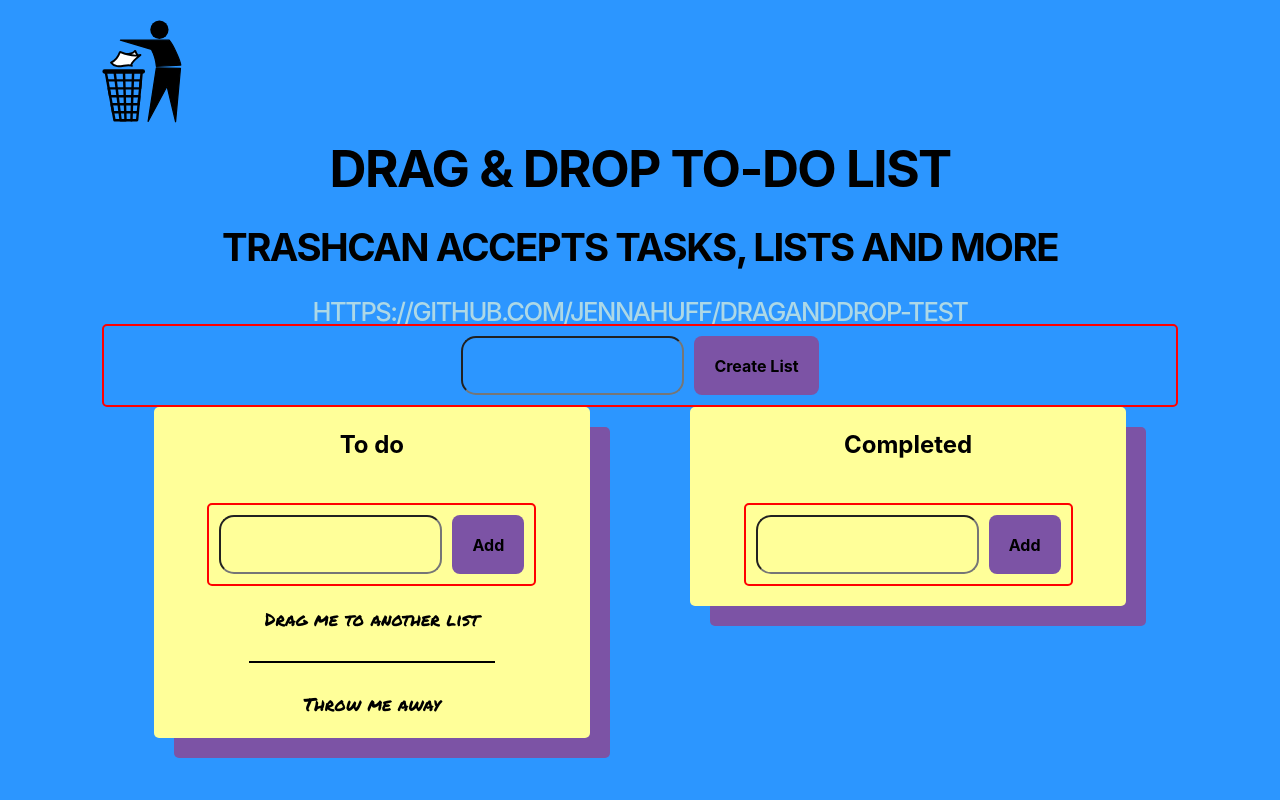
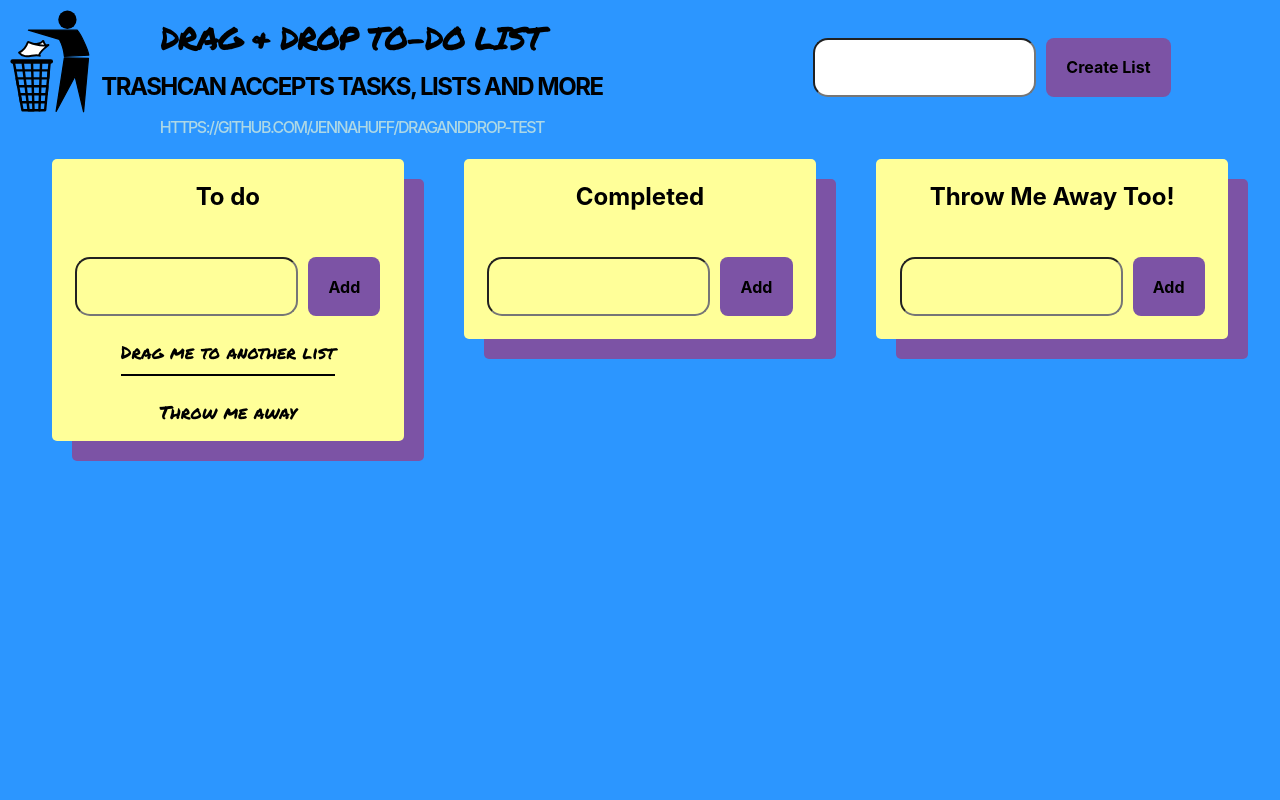
Before and after one commit to JennaHuff/reactdnd-todo, a React (Vite) app: page / in a window 1280 px wide. Shown: the top 800 px of the page. Built offline with nearby package versions, Linux system fonts and the light colour scheme.

Commit message:
refactor & css
Co-authored-by: Maxime PIGEON <maxpige@gmail.com>

```diff
--- a/src/App.css
+++ b/src/App.css
@@ -10,7 +10,8 @@
 
     background-color: #2c96ff;
     width: 100%;
-    padding-inline: 8vw;
+
+    /* padding-inline: 8vw; */
     padding-bottom: 8vw;
 }
 
@@ -35,7 +36,7 @@ button {
 .lists-grid {
     display: flex;
     justify-content: center;
-    gap: 100px;
+    gap: 60px;
     flex-wrap: wrap;
 }
 
--- a/src/components/TextInputButton.tsx
+++ b/src/components/TextInputButton.tsx
@@ -5,8 +5,7 @@ const StyledInput = styled.div`
     button {
         background-color: var(--bg-color-dark);
     }
-    padding: 10px;
-    border: 2px solid red;
+    padding: 8px;
     border-radius: 5px;
     display: flex;
     flex-wrap: wrap;
@@ -21,15 +20,21 @@ interface TextInputButtonProps {
 
 export function TextInputButton({ onConfirm, label }: TextInputButtonProps) {
     const [value, setNewValue] = useState("");
+
+    function handleConfirm() {
+        onConfirm(value);
+        setNewValue("");
+    }
+
     return (
         <StyledInput>
             <input
                 type="text"
                 onChange={(e) => setNewValue(e.target.value)}
-                onKeyUp={(e) => e.key === "Enter" && onConfirm(value)}
+                onKeyUp={(e) => e.key === "Enter" && handleConfirm()}
                 value={value}
             />
-            <button onClick={() => onConfirm(value)}>{label}</button>
+            <button onClick={handleConfirm}>{label}</button>
         </StyledInput>
     );
 }
--- a/src/pages/todo/TodoPage.tsx
+++ b/src/pages/todo/TodoPage.tsx
@@ -2,97 +2,104 @@ import { useState } from "react";
 import { DndProvider } from "react-dnd";
 import { HTML5Backend } from "react-dnd-html5-backend";
 import { v4 as uuidv4 } from "uuid";
-import { AddList } from "./components/Forms";
 import { List } from "./components/List";
 import { Title } from "./components/Title";
 import { Todo } from "./components/Todo";
 import { Trashcan } from "./components/Trashcan";
-import { ITask } from "./utils/types";
+import { LISTS, TASKS } from "./utils/constants";
+import { IItem, IList, ITask } from "./utils/types";
+import { TextInputButton } from "../../components/TextInputButton";
+import styled from "styled-components";
+
+const StyledHeader = styled.div`
+    input {
+        background-color: white;
+    }
+    position: absolute;
+    width: 100%;
+    display: flex;
+    align-items: center;
+    justify-content: space-around;
+    flex-wrap: wrap;
+`;
 
 export function TodoPage() {
-    const [lists, setLists] = useState([
-        "To do",
-        "Completed",
-        "Throw Me Away Too!",
-    ]);
+    const [lists, setLists] = useState<IList[]>(LISTS);
+    const [tasks, setTasks] = useState<ITask[]>(TASKS);
 
-    const [tasks, setTasks] = useState<ITask[]>([
-        { list: "To do", name: "Drag me to another list", id: uuidv4() },
-        { list: "To do", name: "Throw me away", id: uuidv4() },
-    ]);
-
-    function handleCreateList(newList: string, cleanFunction: () => void) {
+    function handleCreateList(newList: string) {
         if (newList.trim() === "") {
             alert("New list names should not be empty");
             return;
         }
 
-        if (lists.includes(newList)) {
-            alert("This list already exists");
-            return;
-        }
-
-        setLists((lists) => [...lists, newList]);
-        cleanFunction();
+        setLists((lists) => [
+            ...lists,
+            { id: uuidv4(), name: newList, type: "List" },
+        ]);
     }
 
-    function handleCreateTask(newItem: string, list: string) {
-        if (newItem.trim() !== "") {
+    function handleCreateTask(name: string, listId: string) {
+        if (name.trim() !== "") {
             setTasks((tasks) => [
                 ...tasks,
                 {
-                    list: list,
-                    name: newItem,
+                    listId,
+                    name,
                     id: uuidv4(),
+                    type: "Task",
                 },
             ]);
         }
     }
 
-    function handleDropTask(droppedTask: ITask, destinationList: string) {
+    function handleMoveTask(droppedTask: ITask, destinationListId: string) {
         setTasks((tasks) => [
             ...tasks.filter((task) => task.id !== droppedTask.id),
             {
-                list: destinationList,
-                name: droppedTask.name,
-                id: uuidv4(),
+                ...droppedTask,
+                listId: destinationListId,
             },
         ]);
     }
 
-    function handleDeleteTask(taskToDelete: ITask) {
-        setTasks((tasks) => [
-            ...tasks.filter((task) => task.id !== taskToDelete.id),
-        ]);
-    }
-
-    function handleDeleteList(listToDelete: string) {
-        setLists((lists) => [...lists.filter((list) => list !== listToDelete)]);
+    function handleDeleteItem(item: IItem) {
+        if (item.type === "List") {
+            setLists((lists) => [
+                ...lists.filter((list) => list.id !== item.id),
+            ]);
+        } else if (item.type === "Task") {
+            setTasks((tasks) => [
+                ...tasks.filter((task) => task.id !== item.id),
+            ]);
+        }
     }
 
     return (
         <DndProvider backend={HTML5Backend}>
-            <Trashcan
-                handleDeleteTask={handleDeleteTask}
-                handleDeleteList={handleDeleteList}
-            />
-            <Title />
-            <AddList handleCreateList={handleCreateList}></AddList>
-            <div className="lists-grid">
+            <StyledHeader>
+                <Title />
+                <TextInputButton
+                    label="Create List"
+                    onConfirm={(newlist) => handleCreateList(newlist)}
+                />
+            </StyledHeader>
+            <Trashcan handleDeleteItem={handleDeleteItem} />
+            <div className="lists-grid" style={{ margin: "50px" }}>
                 {lists.map((list) => (
                     <List
-                        key={uuidv4()}
-                        thisList={list}
+                        key={list.id}
+                        list={list}
                         handleCreateTask={handleCreateTask}
-                        handleDropTask={handleDropTask}
+                        handleMoveTask={handleMoveTask}
                     >
                         {tasks
-                            .filter((task) => task.list === list)
+                            .filter((task) => task.listId === list.id)
                             .map((task) => (
-                                <>
-                                    <Todo key={task.id} task={task} />
-                                    <hr key={uuidv4()} />
-                                </>
+                                <div className="task-and-hr" key={task.id}>
+                                    <Todo task={task} />
+                                    <hr />
+                                </div>
                             ))}
                     </List>
                 ))}
--- a/src/pages/todo/components/Forms.tsx
+++ /dev/null
@@ -1,34 +0,0 @@
-import { useState } from "react";
-import { TextInputButton } from "../../../components/TextInputButton";
-
-export function AddTask({
-    thisList,
-    handleCreateTask,
-}: {
-    thisList: string;
-    handleCreateTask(newItem: string, list: string): void;
-}) {
-    return (
-        <TextInputButton
-            label="Add"
-            onConfirm={(value) => handleCreateTask(value, thisList)}
-        />
-    );
-}
-
-export function AddList({
-    handleCreateList,
-}: {
-    handleCreateList(newList: string, cleanFunction: () => void): void;
-}) {
-    const [newList, setNewList] = useState("");
-
-    return (
-        <TextInputButton
-            label="Create List"
-            onConfirm={(newlist) =>
-                handleCreateList(newlist, () => setNewList(""))
-            }
-        />
-    );
-}
--- a/src/pages/todo/components/List.tsx
+++ b/src/pages/todo/components/List.tsx
@@ -1,22 +1,32 @@
 import { useDrag, useDrop } from "react-dnd";
 import React from "react";
-import { ITask } from "../utils/types";
-import { AddTask } from "./Forms";
+import { IList, ITask } from "../utils/types";
 import styled from "styled-components";
 import clsx from "clsx";
+import { TextInputButton } from "../../../components/TextInputButton";
 
 const StyledDrop = styled.div`
     display: flex;
     color: black;
     flex-direction: column;
     height: fit-content;
-    gap: 20px;
+    gap: 15px;
     align-items: center;
     background-color: var(--paper-color);
     box-shadow: 20px 20px var(--bg-color-dark);
     border-radius: 5px;
-    padding-inline: 15px;
-    padding-bottom: 20px;
+    padding-inline: 10px;
+    padding-bottom: 15px;
+    & .task-and-hr {
+        hr {
+            border: 1px solid black;
+        }
+    }
+    & .task-and-hr:last-child {
+        hr {
+            display: none;
+        }
+    }
 `;
 
 const StyledDrag = styled.div`
@@ -27,13 +37,6 @@ const StyledDrag = styled.div`
         word-wrap: anywhere;
         font-size: 24px;
     }
-    hr {
-        border: 1px solid black;
-        width: 60%;
-    }
-    hr:last-child {
-        display: none;
-    }
     &.dropable {
         opacity: 0.5;
     }
@@ -43,20 +46,20 @@ const StyledDrag = styled.div`
 `;
 
 export function List({
-    thisList,
+    list,
     handleCreateTask,
-    handleDropTask,
+    handleMoveTask,
     children,
 }: {
-    thisList: string;
-    handleCreateTask(newItem: string, list: string): void;
-    handleDropTask(task: ITask, list: string): void;
+    list: IList;
+    handleCreateTask(newItem: string, listId: string): void;
+    handleMoveTask(task: ITask, destinationListId: string): void;
     children: React.ReactNode;
 }) {
     const [{ isOver, canDrop }, drop] = useDrop({
-        accept: "task",
-        drop: (item: { task: ITask }) => {
-            handleDropTask(item.task, thisList);
+        accept: "Task",
+        drop: (item: ITask) => {
+            handleMoveTask(item, list.id);
         },
         collect: (monitor) => ({
             canDrop: monitor.canDrop(),
@@ -64,8 +67,8 @@ export function List({
         }),
     });
     const [, drag] = useDrag({
-        type: "list",
-        item: { type: "list", list: thisList },
+        type: list.type,
+        item: list,
     });
 
     return (
@@ -77,10 +80,10 @@ export function List({
             })}
         >
             <StyledDrop ref={drop} className="clickable">
-                <h2>{thisList}</h2>
-                <AddTask
-                    thisList={thisList}
-                    handleCreateTask={handleCreateTask}
+                <h2>{list.name}</h2>
+                <TextInputButton
+                    label="Add"
+                    onConfirm={(value) => handleCreateTask(value, list.id)}
                 />
                 {children}
             </StyledDrop>
--- a/src/pages/todo/components/Title.tsx
+++ b/src/pages/todo/components/Title.tsx
@@ -3,11 +3,13 @@ import { useState } from "react";
 import styled from "styled-components";
 
 const StyledTitle = styled.div`
+    h1 {
+        font-family: Permanent Marker;
+    }
     text-align: center;
     text-transform: uppercase;
     color: --text-color;
     font-weight: bold;
-    font-size: clamp(10px, 5vw, 1.6em);
     line-height: 1;
     letter-spacing: -1.5px;
 `;
--- a/src/pages/todo/components/Todo.tsx
+++ b/src/pages/todo/components/Todo.tsx
@@ -11,8 +11,8 @@ const StyledTodo = styled.span`
 
 export function Todo({ task }: { task: ITask }) {
     const [, drag] = useDrag(() => ({
-        type: "task",
-        item: { type: "task", task: task },
+        type: task.type,
+        item: task,
     }));
 
     return (
--- a/src/pages/todo/components/Trashcan.tsx
+++ b/src/pages/todo/components/Trashcan.tsx
@@ -1,15 +1,12 @@
 import { useDrop } from "react-dnd";
-import { ITask } from "../utils/types";
+import { IItem } from "../utils/types";
 import clsx from "clsx";
 import styled from "styled-components";
 
-type ItemType = "task" | "list" | "title";
-
 const StyledImg = styled.img`
     position: sticky;
-    top: 20px;
-    left: 20px;
-
+    top: 10px;
+    left: 10px;
     &.dropable {
         filter: drop-shadow(0 0 2rem black);
         opacity: 0.5;
@@ -22,24 +19,14 @@ const StyledImg = styled.img`
 `;
 
 export function Trashcan({
-    handleDeleteTask,
-    handleDeleteList,
+    handleDeleteItem,
 }: {
-    handleDeleteTask(droppedTask: ITask): void;
-    handleDeleteList(listToDelete: string): void;
+    handleDeleteItem(item: IItem): void;
 }) {
     const [{ isOver, canDrop }, drop] = useDrop({
-        accept: ["task", "list", "title"],
-        drop: (item: {
-            type: ItemType;
-            task: ITask;
-            list: string;
-            titleExists: boolean;
-            setTitleExists: React.Dispatch<React.SetStateAction<boolean>>;
-        }) => {
-            item.type === "title" && item.setTitleExists(!item.titleExists);
-            item.type === "task" && handleDeleteTask(item.task);
-            item.type === "list" && handleDeleteList(item.list);
+        accept: ["Task", "List"],
+        drop: (item: IItem) => {
+            handleDeleteItem(item);
         },
         collect: (monitor) => ({
             isOver: monitor.isOver(),
--- /dev/null
+++ b/src/pages/todo/utils/constants.ts
@@ -0,0 +1,23 @@
+import { v4 as uuidv4 } from "uuid";
+import { IList, ITask } from "./types";
+
+export const LISTS: IList[] = [
+    { id: uuidv4(), name: "To do", type: "List" },
+    { id: uuidv4(), name: "Completed", type: "List" },
+    { id: uuidv4(), name: "Throw Me Away Too!", type: "List" },
+];
+
+export const TASKS: ITask[] = [
+    {
+        id: uuidv4(),
+        name: "Drag me to another list",
+        listId: LISTS[0].id,
+        type: "Task",
+    },
+    {
+        id: uuidv4(),
+        name: "Throw me away",
+        listId: LISTS[0].id,
+        type: "Task",
+    },
+];
```
Also changed, not shown: src/pages/todo/utils/types.ts (+12 -3 lines).
